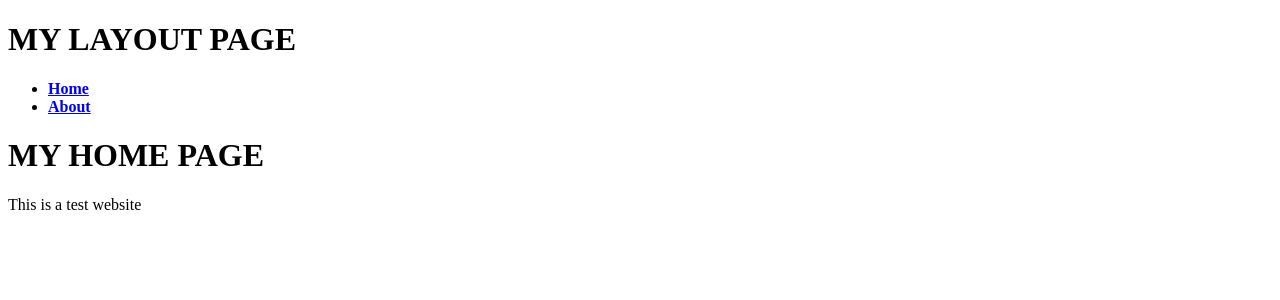
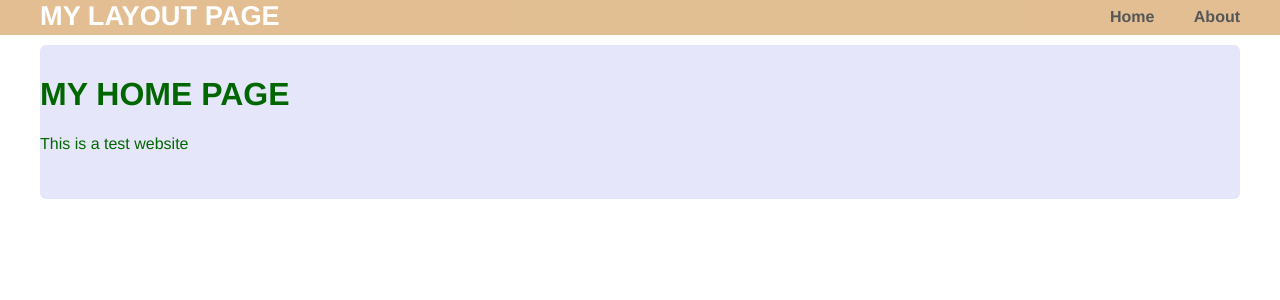
Before and after one commit to chrismatgit/website-flask-python, a Flask app: page / in a window 1280 px wide. Shown: the top 300 px of the page. Run offline with Flask 2, Linux system fonts and the light colour scheme.

Commit message:
adding css styling

```diff
--- /dev/null
+++ b/src/static/css/main.css
@@ -0,0 +1,90 @@
+body {
+  margin: 0;
+  padding: 0;
+  font-family: "Helvetica Neue", Helvetica, Arial, sans-serif;
+  color: #060;
+}
+
+/*
+ * Formatting the header area
+ */
+
+header {
+  background-color: #DFB887;
+  height: 35px;
+  width: 100%;
+  opacity: .9;
+  margin-bottom: 10px;
+}
+
+header h1.logo {
+  margin: 0;
+  font-size: 1.7em;
+  color: #fff;
+  text-transform: uppercase;
+  float: left;
+}
+
+header h1.logo:hover {
+  color: #fff;
+  text-decoration: none;
+}
+
+/*
+ * Center the body content
+ */
+
+.container {
+  width: 1200px;
+  margin: 0 auto;
+}
+
+div.home {
+  padding: 10px 0 30px 0;
+  background-color: #E6E6FA;
+  -webkit-border-radius: 6px;
+     -moz-border-radius: 6px;
+          border-radius: 6px;
+}
+
+div.about {
+  padding: 10px 0 30px 0;
+  background-color: #E6E6FA;
+  -webkit-border-radius: 6px;
+     -moz-border-radius: 6px;
+          border-radius: 6px;
+}
+
+h2 {
+  font-size: 3em;
+  margin-top: 40px;
+  text-align: center;
+  letter-spacing: -2px;
+}
+
+h3 {
+  font-size: 1.7em;
+  font-weight: 100;
+  margin-top: 30px;
+  text-align: center;
+  letter-spacing: -1px;
+  color: #999;
+}
+
+.menu {
+  float: right;
+  margin-top: 8px;
+}
+
+.menu li {
+  display: inline;
+}
+
+.menu li + li {
+  margin-left: 35px;
+}
+
+.menu li a {
+  color: #444;
+  text-decoration: none;
+}
--- a/src/templates/layout.html
+++ b/src/templates/layout.html
@@ -5,7 +5,12 @@
     <meta charset="UTF-8" />
     <meta name="viewport" content="width=device-width, initial-scale=1.0" />
     <meta http-equiv="X-UA-Compatible" content="ie=edge" />
-    <title>Layout</title>
+    <link
+      rel="stylesheet"
+      href="{{url_for('static',filename='css/main.css')
+    }}"
+    />
+    <title>Flask App</title>
   </head>
   <body>
     <header>
```
